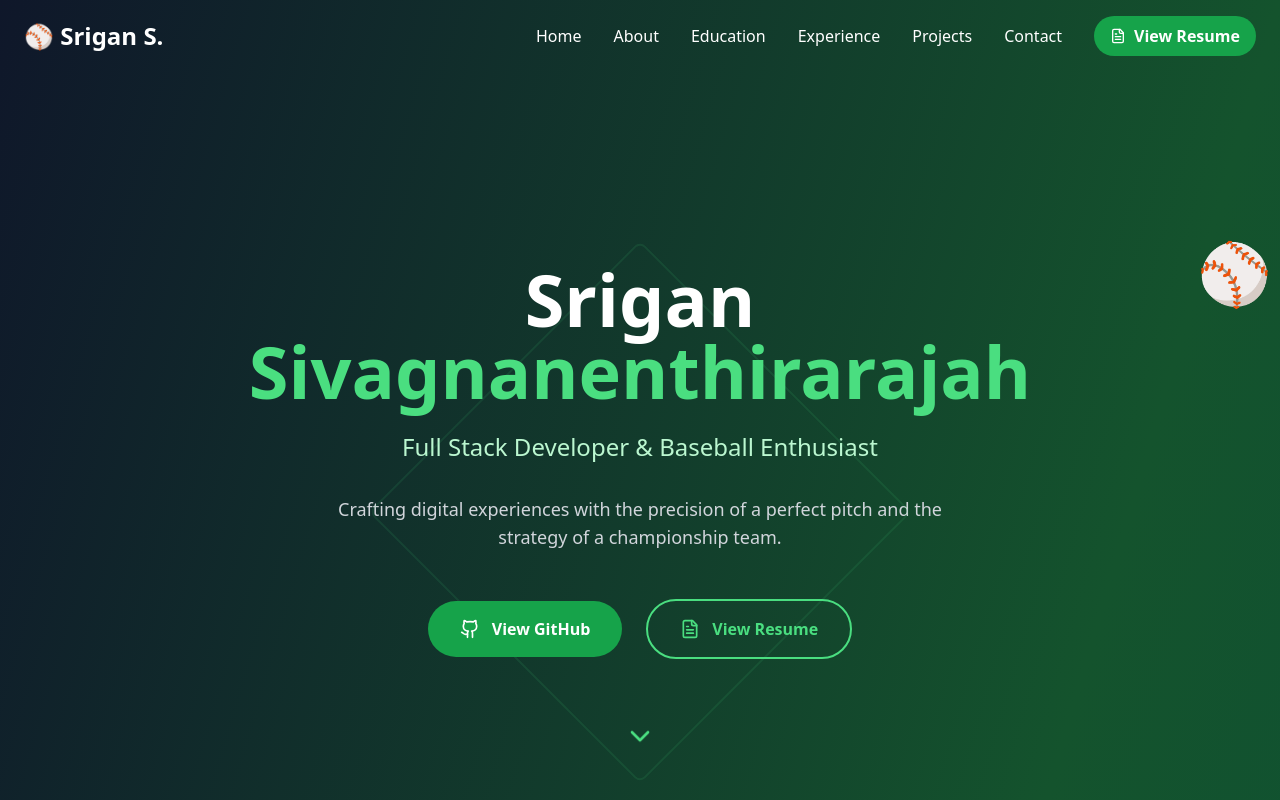
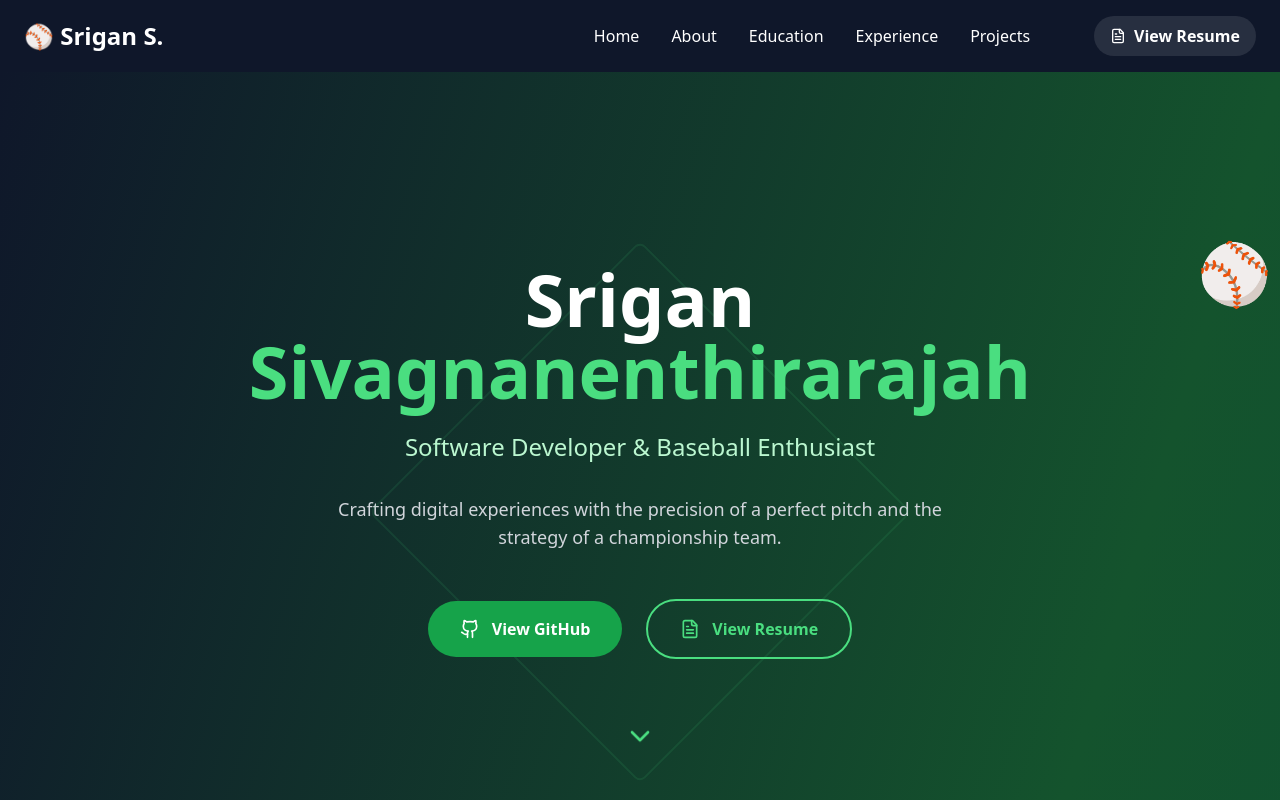
Before and after one commit to srigan-s/srigansite, a React (Vite) app: page / in a window 1280 px wide. Shown: the top 800 px of the page. Built offline with nearby package versions, Linux system fonts and the light colour scheme.

Commit message:
navbar edits

```diff
--- a/src/App.tsx
+++ b/src/App.tsx
@@ -25,11 +25,13 @@ function App() {
     <>
       {isLoading && <BaseballSwingLoader onComplete={handleLoadingComplete} />}
 
+      {/* The header is now only rendered when showContent is true */}
+      {showContent && <Header />}
+
       <div className={`min-h-screen bg-gradient-to-br from-slate-900 via-green-900 to-emerald-900 relative overflow-x-hidden transition-all duration-1000 ${
         showContent ? 'opacity-100 translate-y-0' : 'opacity-0 translate-y-8'
       }`}>
         <AnimatedBaseballs />
-        <Header />
         <Hero />
         <About />
         <Education />
--- a/src/components/Header.tsx
+++ b/src/components/Header.tsx
@@ -4,13 +4,22 @@ import { Menu, X, FileText } from 'lucide-react';
 const Header = () => {
   const [isMenuOpen, setIsMenuOpen] = useState(false);
   const [scrolled, setScrolled] = useState(false);
+  const [headerVisible, setHeaderVisible] = useState(false);
 
   useEffect(() => {
+    const initialVisibilityTimer = setTimeout(() => {
+      setHeaderVisible(true);
+    }, 100);
+
     const handleScroll = () => {
       setScrolled(window.scrollY > 50);
     };
     window.addEventListener('scroll', handleScroll);
-    return () => window.removeEventListener('scroll', handleScroll);
+
+    return () => {
+      clearTimeout(initialVisibilityTimer);
+      window.removeEventListener('scroll', handleScroll);
+    };
   }, []);
 
   const navItems = [
@@ -19,7 +28,7 @@ const Header = () => {
     { href: '#education', label: 'Education' },
     { href: '#experience', label: 'Experience' },
     { href: '#projects', label: 'Projects' },
-    { href: '#contact', label: 'Contact' }
+    { href: '#contact' }
   ];
 
   const scrollToSection = (href: string) => {
@@ -34,33 +43,52 @@ const Header = () => {
     <header
       className={`sticky top-0 w-full z-50 transition-all duration-300 ${
         scrolled
-          ? 'bg-slate-900/95 backdrop-blur-md shadow-lg border-b border-green-500/20'
-          : 'bg-transparent'
-      }`}
+          ? 'backdrop-blur-md shadow-lg border-b border-green-500/20'
+          : 'bg-slate-900' // Changed from 'bg-transparent'
+      } ${headerVisible ? 'opacity-100' : 'opacity-0'}`}
+      style={{ overflow: 'hidden' }}
     >
-      <nav className="container mx-auto px-6 py-4">
+      {/* Animated Liquid Metal Background (only on scroll) */}
+      <div
+        className={`absolute inset-0 bg-gradient-to-r from-slate-900 via-green-900 to-emerald-900 bg-size-200-200 animate-gradient-shift transition-opacity duration-300 ${
+          scrolled ? 'opacity-100' : 'opacity-0'
+        }`}
+        aria-hidden="true"
+      />
+
+      <nav className="container mx-auto px-6 py-4 relative z-10">
         <div className="flex justify-between items-center">
-          <div className="text-2xl font-bold text-white">
-            <span className="text-green-400">⚾</span> Srigan S.
+          {/* Logo */}
+          <div
+            className={`text-2xl font-bold text-white transition-all duration-500 ${
+              headerVisible ? 'opacity-100 translate-y-0' : 'opacity-0 translate-y-4'
+            }`}
+            style={{ transitionDelay: '0.2s' }}
+          >
+            <span className="text-yellow-400">⚾</span> Srigan S.
           </div>
 
           {/* Desktop Navigation */}
           <div className="hidden md:flex items-center space-x-8">
-            {navItems.map((item) => (
+            {navItems.map((item, index) => (
               <button
                 key={item.href}
                 onClick={() => scrollToSection(item.href)}
-                className="text-white hover:text-green-400 transition-colors duration-300 relative group"
+                className={`text-white hover:text-green-300 transition-all duration-500 relative group
+                  ${headerVisible ? 'opacity-100 translate-y-0' : 'opacity-0 translate-y-4'}`}
+                style={{ transitionDelay: `${0.3 + index * 0.1}s` }}
               >
                 {item.label}
-                <span className="absolute -bottom-1 left-0 w-0 h-0.5 bg-green-400 transition-all duration-300 group-hover:w-full"></span>
+                <span className="absolute -bottom-1 left-0 w-0 h-0.5 bg-green-300 transition-all duration-300 group-hover:w-full"></span>
               </button>
             ))}
             <a
               href="https://drive.google.com/drive/u/0/folders/1Krbx7DbU7BJvlMt0zsL7BW4rIW90jJy-"
               target="_blank"
               rel="noopener noreferrer"
-              className="flex items-center gap-2 bg-green-600 hover:bg-green-500 text-white px-4 py-2 rounded-full font-semibold transition-all duration-300 transform hover:scale-105"
+              className={`flex items-center gap-2 bg-white/10 hover:bg-white/20 text-white px-4 py-2 rounded-full font-semibold transition-all duration-500 transform hover:scale-105
+                ${headerVisible ? 'opacity-100 translate-y-0' : 'opacity-0 translate-y-4'}`}
+              style={{ transitionDelay: `${0.3 + navItems.length * 0.1 + 0.1}s` }}
             >
               <FileText className="w-4 h-4" />
               View Resume
@@ -69,7 +97,10 @@ const Header = () => {
 
           {/* Mobile Menu Button */}
           <button
-            className="md:hidden text-white"
+            className={`md:hidden text-white transition-all duration-500 ${
+              headerVisible ? 'opacity-100 translate-y-0' : 'opacity-0 translate-y-4'
+            }`}
+            style={{ transitionDelay: '0.6s' }}
             onClick={() => setIsMenuOpen(!isMenuOpen)}
           >
             {isMenuOpen ? <X size={24} /> : <Menu size={24} />}
@@ -78,12 +109,12 @@ const Header = () => {
 
         {/* Mobile Navigation */}
         {isMenuOpen && (
-          <div className="md:hidden mt-4 py-4 bg-slate-900/95 backdrop-blur-md rounded-lg">
+          <div className="md:hidden mt-4 py-4 bg-slate-950/90 backdrop-blur-md rounded-lg">
             {navItems.map((item) => (
               <button
                 key={item.href}
                 onClick={() => scrollToSection(item.href)}
-                className="block w-full text-left px-4 py-2 text-white hover:text-green-400 transition-colors duration-300"
+                className="block w-full text-left px-4 py-2 text-white hover:text-green-300 transition-colors duration-300"
               >
                 {item.label}
               </button>
@@ -92,7 +123,7 @@ const Header = () => {
               href="https://drive.google.com/drive/u/0/folders/1Krbx7DbU7BJvlMt0zsL7BW4rIW90jJy-"
               target="_blank"
               rel="noopener noreferrer"
-              className="flex items-center gap-2 bg-green-600 hover:bg-green-500 text-white px-4 py-2 rounded-full font-semibold transition-all duration-300 mx-4 mt-2"
+              className="flex items-center gap-2 bg-green-700 hover:bg-green-600 text-white px-4 py-2 rounded-full font-semibold transition-all duration-300 mx-4 mt-2"
             >
               <FileText className="w-4 h-4" />
               View Resume
@@ -100,6 +131,18 @@ const Header = () => {
           </div>
         )}
       </nav>
+
+      {/* Keyframes for animations */}
+      <style>{`
+        .bg-size-200-200 {
+          background-size: 200% 200%;
+        }
+        @keyframes gradient-shift {
+          0% { background-position: 0% 50%; }
+          50% { background-position: 100% 50%; }
+          100% { background-position: 0% 50%; }
+        }
+      `}</style>
     </header>
   );
 };
--- a/src/components/Hero.tsx
+++ b/src/components/Hero.tsx
@@ -29,7 +29,7 @@ const Hero = () => {
           </h1>
 
           <p className="text-xl md:text-2xl text-green-200 mb-8 max-w-3xl mx-auto leading-relaxed">
-            Full Stack Developer & Baseball Enthusiast
+            Software Developer & Baseball Enthusiast
           </p>
 
           <p className="text-lg text-gray-300 mb-12 max-w-2xl mx-auto">
```
